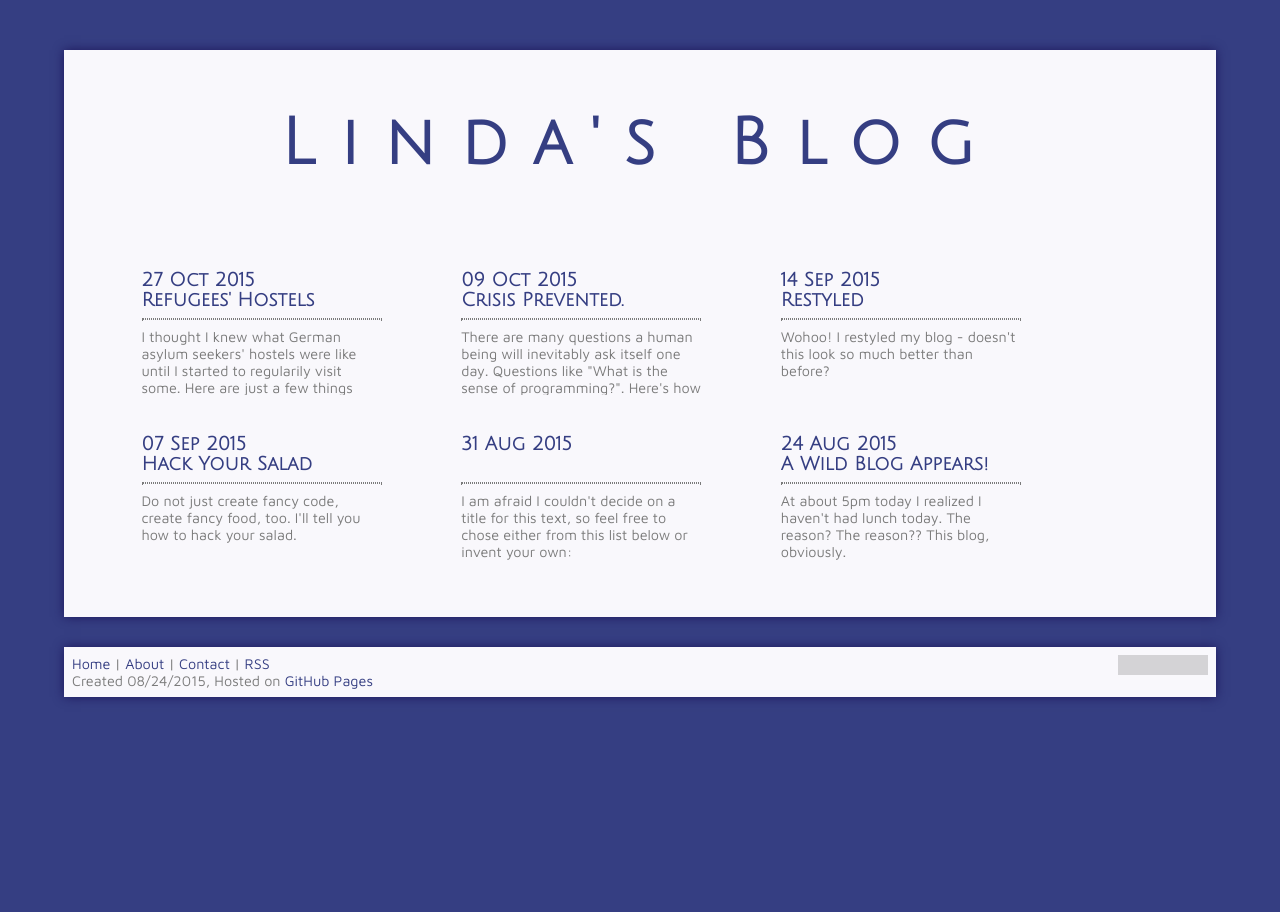
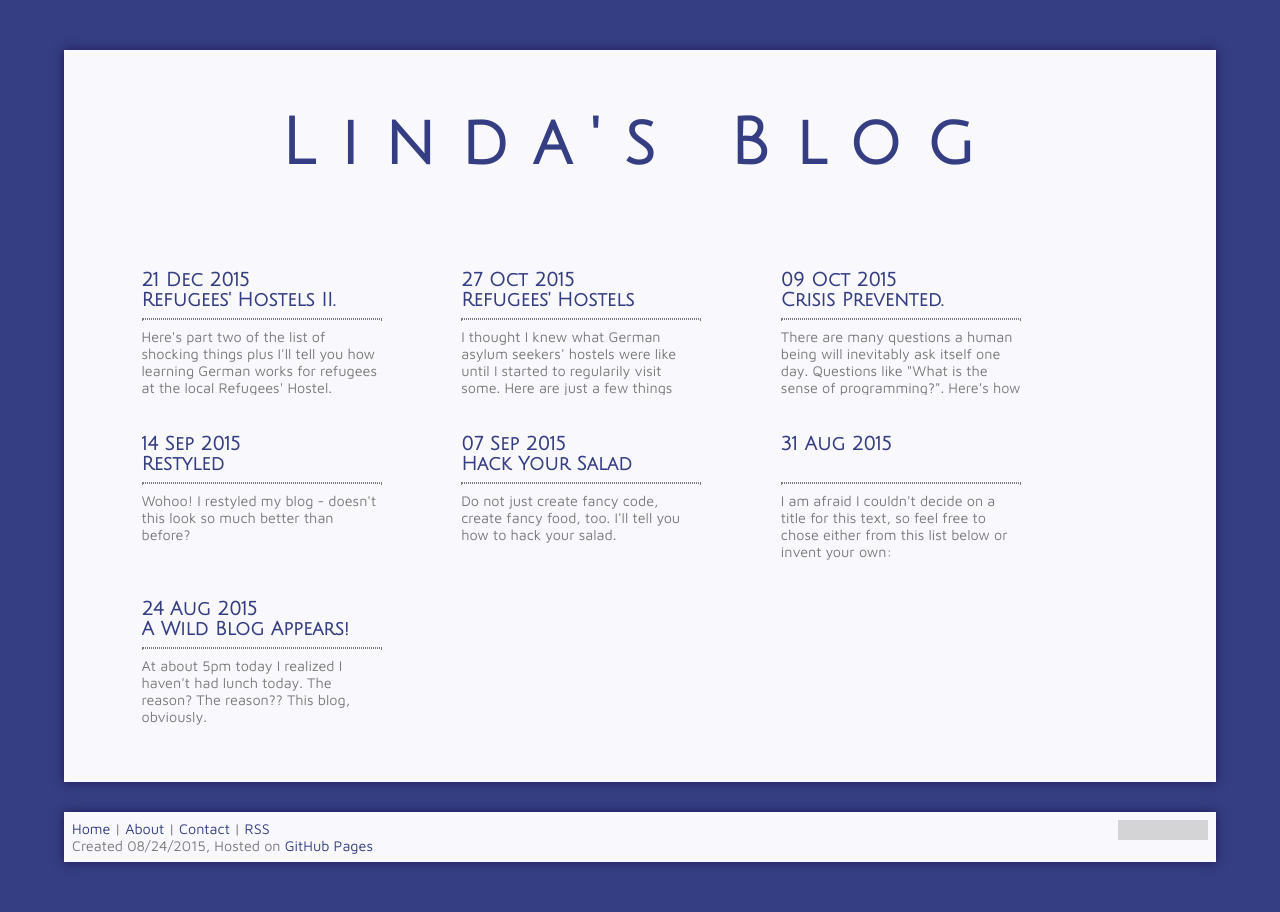
Before and after one commit to LiFaytheGoblin/LiFaytheGoblin.github.io, a Jekyll site: the page built from index.html, in a window 1280 px wide. Built offline with Jekyll 4.4.1, drawn with Linux system fonts in a browser that asks for light colours; nearby versions of some CDN libraries; comment, search, counter and statistics services are not loaded; some of the changed lines change nothing that is shown; grey boxes are pictures that could not be loaded.

Commit message:
new post
first my internet was bad for one month and then my my github was broken
for one week and now I was finally able to upload this post that I wrote
at the end of november -.-

```diff
--- a/_config.yml
+++ b/_config.yml
@@ -1,4 +1,4 @@
-highlighter: pygments
+highlighter:  pygments
 name:         Lifay's Blog
 description:  Adventures of a Weirdo
 url:          http://lifaythegoblin.github.io
--- /dev/null
+++ b/_posts/2015-12-21-refugees-hostels-part-2.html
@@ -0,0 +1,25 @@
+---
+layout: post
+title: Refugees' Hostels II.
+---
+Here's part two of the list of shocking things plus I'll tell you how learning German works for refugees at the local Refugees' Hostel.
+
+<ol>
+<li>The lack of psychological treatment </li>
+<li>and it's fatal consequences (untreated breathing problems and abortion)</li>
+<li>How many people already got jobs </li>
+<li>and how employers make use of their situation (not speaking German very well, needing a job asap),
+so way too many refugees get fooled by employers and don't get paid appopriately or they don't get paid at all
+(this is called slavery btw and it is FORBIDDEN).</li>
+<li>How complicated German bureaucracy really is.</li>
+<li>How isolated the hostel is and how much influence the position of the hostel has on integration.</li>
+<li>That people spread wrong rumors to harm refugees.</li>
+</ol>
+
+<h3>And now for how learning German works for refugees at my refugees' hostel.</h3>
+<p>First of all: There is a huge lack of teachers. Most lessons are done by people like you and me, without the knowledge of how to teacher
+German as a foreign language. This is pretty bad, but better than nothing. In my refugees' hostel, there are no wifi and no computers and only few have a smartphone.
+So people can't really learn on their own. There's not enough books either. So after lessons, people go back to their everyday life and speak
+in their native language to each other. Plus German is known as a hard language and many people need to learn a whole new alphabet or have
+never been to a school (and thus can't read or write). Conclusion: Learning German takes long. Exception: Children. Seriousely, sending kids to
+school in Germany with German kids is the best thing you can do for them to learn the language quickly and to get integrated.</p>
```
Also changed, not shown: Gemfile.lock, 1 other file.
